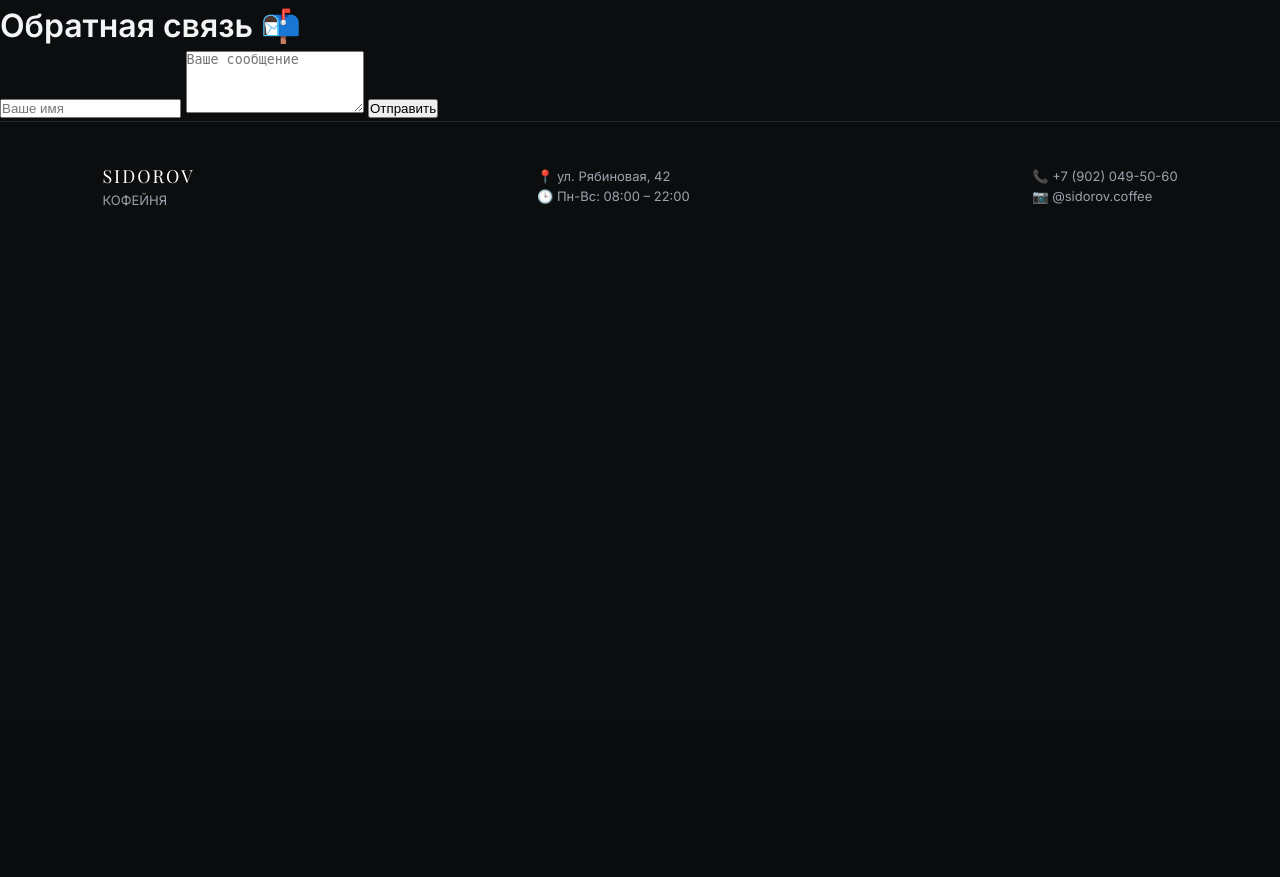
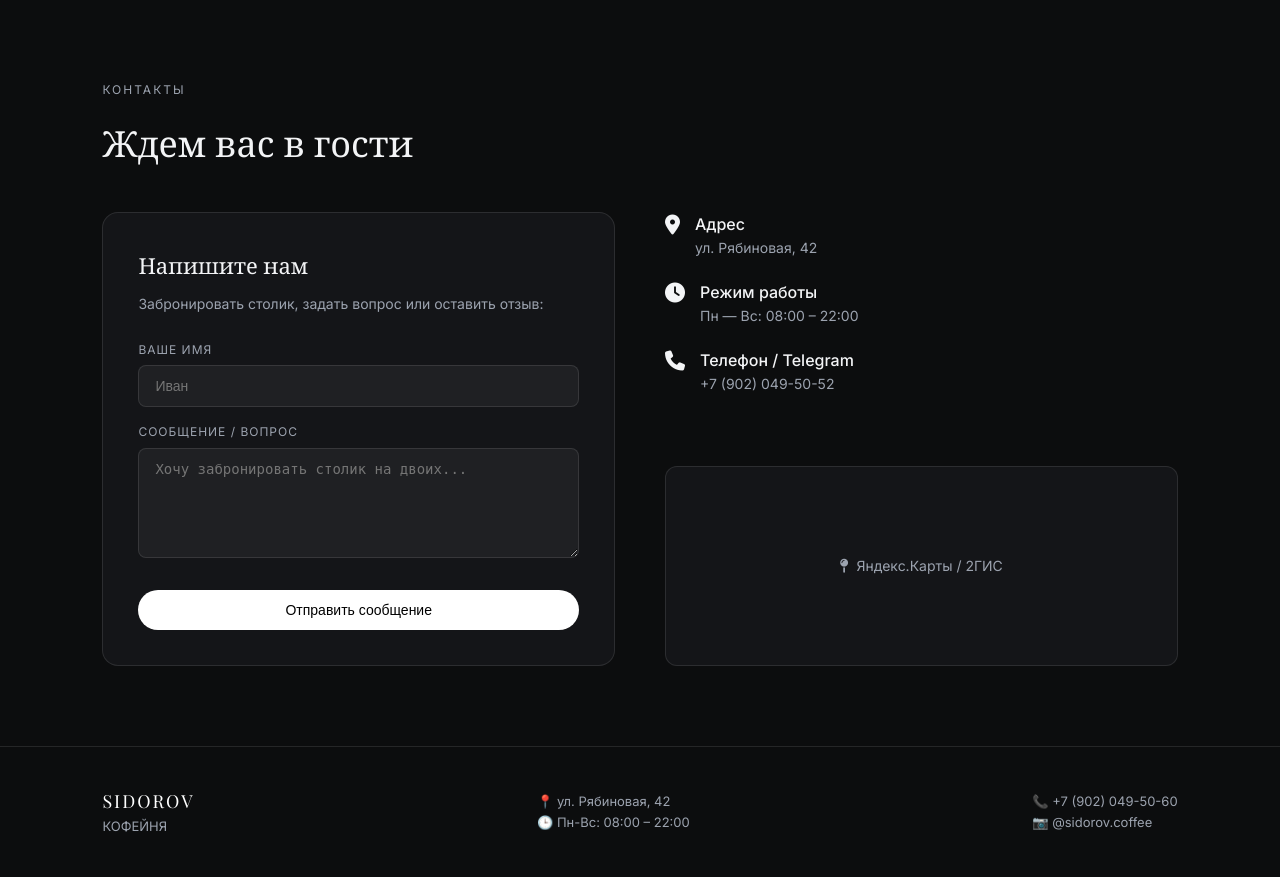
Before and after one commit to rostickk02/sitessr, a Flask app: page /contact in a window 1280 px wide. Shown: the part 80-957 px from the top of the page. Before the commit the page ends 286 px from the top, so only its background shows below. Run offline with Flask 3, Linux system fonts and the light colour scheme; some web fonts are replaced.

Commit message:
Update contact.html

```diff
--- a/templates/contact.html
+++ b/templates/contact.html
@@ -1,22 +1,72 @@
 {% extends 'base.html' %}
 
-{% block title %}Контакты — Мой сайт{% endblock %}
+{% block title %}Контакты — SIDOROV Coffee{% endblock %}
 
 {% block content %}
-<div class="card">
-    <h1>Обратная связь 📬</h1>
+<section class="section">
+    <div class="section-header">
+        <span class="subtitle">КОНТАКТЫ</span>
+        <h2>Ждем вас в гости</h2>
+    </div>
 
-    {% if name %}
-        <!-- Показываем это сообщение ПОСЛЕ отправки формы -->
-        <p>Спасибо, <strong>{{ name }}</strong>! Ваше сообщение: «{{ message }}» принято!</p>
-        <a href="{{ url_for('contact') }}" class="btn">Отправить еще</a>
-    {% else %}
-        <!-- Показываем форму ДО отправки -->
-        <form action="{{ url_for('contact') }}" method="POST">
-            <input type="text" name="username" placeholder="Ваше имя" required>
-            <textarea name="user_message" rows="4" placeholder="Ваше сообщение" required></textarea>
-            <button type="submit" class="btn">Отправить</button>
-        </form>
-    {% endif %}
-</div>
+    <div style="display: grid; grid-template-columns: 1fr 1fr; gap: 50px;">
+        <!-- Левая колонка: Форма обратной связи -->
+        <div style="background: var(--bg-card); padding: 35px; border-radius: 16px; border: 1px solid var(--border-color);">
+            <h3 style="font-family: var(--font-serif); font-size: 22px; margin-bottom: 10px; font-weight: 400;">Напишите нам</h3>
+            <p style="color: var(--text-secondary); font-size: 14px; margin-bottom: 25px;">Забронировать столик, задать вопрос или оставить отзыв:</p>
+
+            {% if name %}
+                <div style="background: rgba(16, 185, 129, 0.1); border: 1px solid #10b981; color: #34d399; padding: 15px; border-radius: 10px; margin-bottom: 20px; font-size: 14px;">
+                    Спасибо, {{ name }}! Ваше сообщение отправлено бариста.
+                </div>
+            {% endif %}
+
+            <form action="{{ url_for('contact') }}" method="POST" style="display: flex; flex-direction: column; gap: 15px;">
+                <div>
+                    <label style="display: block; font-size: 12px; color: var(--text-secondary); margin-bottom: 6px; text-transform: uppercase; letter-spacing: 1px;">Ваше имя</label>
+                    <input type="text" name="username" required placeholder="Иван" style="width: 100%; padding: 12px 16px; background: rgba(255,255,255,0.05); border: 1px solid var(--border-color); border-radius: 8px; color: white; outline: none; font-size: 14px;">
+                </div>
+                <div>
+                    <label style="display: block; font-size: 12px; color: var(--text-secondary); margin-bottom: 6px; text-transform: uppercase; letter-spacing: 1px;">Сообщение / Вопрос</label>
+                    <textarea name="user_message" required placeholder="Хочу забронировать столик на двоих..." style="width: 100%; height: 110px; padding: 12px 16px; background: rgba(255,255,255,0.05); border: 1px solid var(--border-color); border-radius: 8px; color: white; outline: none; font-size: 14px; resize: vertical;"></textarea>
+                </div>
+                <button type="submit" class="btn-primary" style="justify-content: center; cursor: pointer; border: none; margin-top: 10px;">Отправить сообщение</button>
+            </form>
+        </div>
+
+        <!-- Правая колонка: Информация и карта -->
+        <div style="display: flex; flex-direction: column; gap: 25px; justify-content: space-between;">
+            <div style="display: flex; flex-direction: column; gap: 20px;">
+                <div style="display: flex; gap: 15px; align-items: flex-start;">
+                    <i class="fa-solid fa-location-dot" style="font-size: 20px; margin-top: 3px; color: var(--text-primary);"></i>
+                    <div>
+                        <h4 style="font-size: 16px; font-weight: 500;">Адрес</h4>
+                        <p style="color: var(--text-secondary); font-size: 14px;">ул. Рябиновая, 42</p>
+                    </div>
+                </div>
+
+                <div style="display: flex; gap: 15px; align-items: flex-start;">
+                    <i class="fa-solid fa-clock" style="font-size: 20px; margin-top: 3px; color: var(--text-primary);"></i>
+                    <div>
+                        <h4 style="font-size: 16px; font-weight: 500;">Режим работы</h4>
+                        <p style="color: var(--text-secondary); font-size: 14px;">Пн — Вс: 08:00 – 22:00</p>
+                    </div>
+                </div>
+
+                <div style="display: flex; gap: 15px; align-items: flex-start;">
+                    <i class="fa-solid fa-phone" style="font-size: 20px; margin-top: 3px; color: var(--text-primary);"></i>
+                    <div>
+                        <h4 style="font-size: 16px; font-weight: 500;">Телефон / Telegram</h4>
+                        <p style="color: var(--text-secondary); font-size: 14px;">+7 (902) 049-50-52</p>
+                    </div>
+                </div>
+            </div>
+
+            <!-- Декоративный блок / карта -->
+            <div style="background: var(--bg-card); height: 200px; border-radius: 12px; border: 1px solid var(--border-color); display: flex; align-items: center; justify-content: center; color: var(--text-secondary); font-size: 14px;">
+                <i class="fa-solid fa-map-pin" style="margin-right: 8px;"></i> Яндекс.Карты / 2ГИС
+            </div>
+        </div>
+    </div>
+</section>
 {% endblock %}
```
